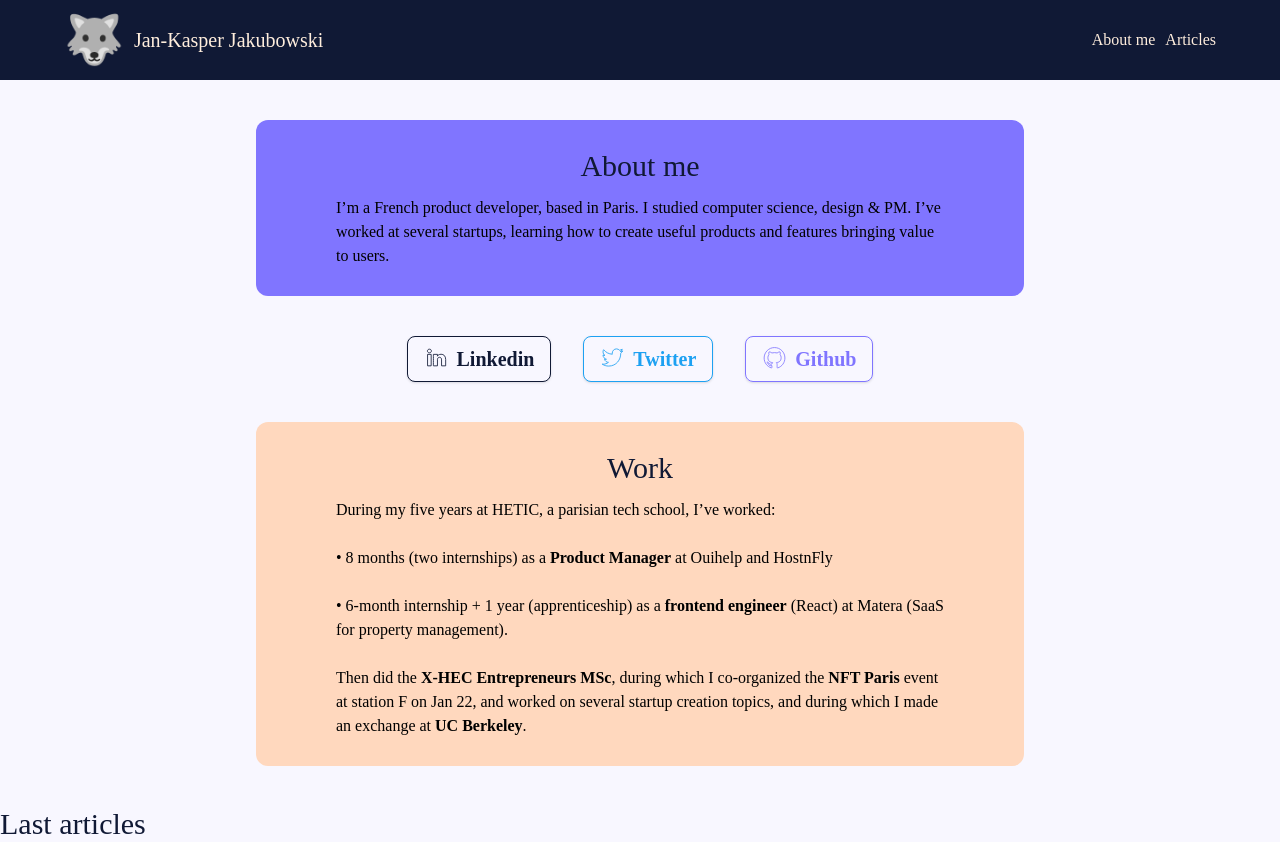
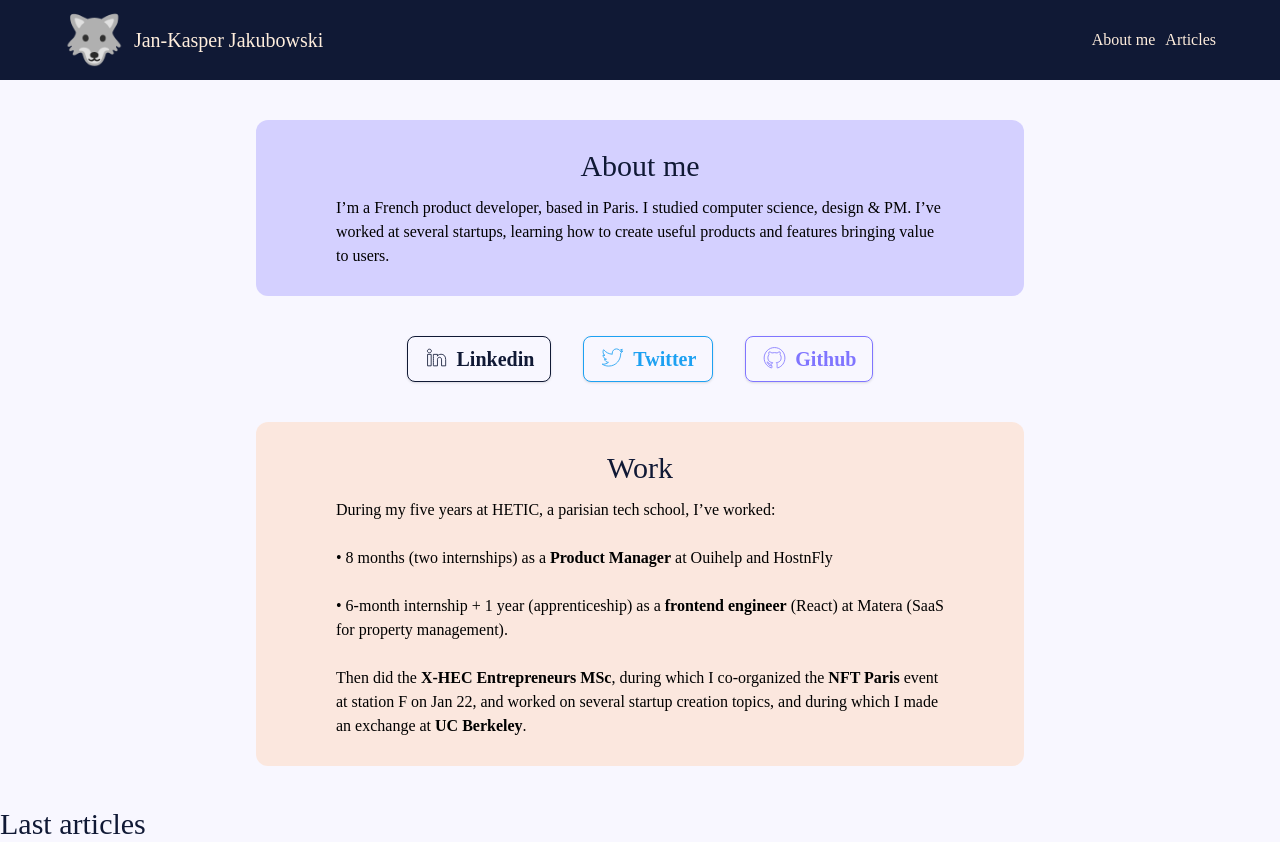
Before and after one commit to jkjakubowski/blog, a Gatsby site: page / in a window 1280 px wide. Built offline with nearby package versions, Linux system fonts and the light colour scheme; Gatsby itself is replaced by a stand-in of ours.

Commit message:
fixed opacity issue, made navbar fixed

```diff
--- a/src/components/atoms/template/layout.tsx
+++ b/src/components/atoms/template/layout.tsx
@@ -14,6 +14,7 @@
     <I18nextProvider i18n={i18n}>
       <>
         <Navbar />
+        <div className="h-20" />
         {children}
       </>
     </I18nextProvider>
--- a/src/components/molecules/DescriptionCard.tsx
+++ b/src/components/molecules/DescriptionCard.tsx
@@ -7,7 +7,7 @@
   title: string;
   description: string;
   color: string;
-  opacity: string;
+  opacity?: string;
   children?: React.ReactNode;
 };
 
@@ -15,13 +15,10 @@
   title,
   description,
   color,
-  opacity,
   children,
 }) => {
   return (
-    <div
-      className={`bg-opacity-${opacity}  ${color}  rounded-xl py-7 px-20 max-w-3xl`}
-    >
+    <div className={`${color} rounded-xl py-7 px-20 max-w-3xl`}>
       <div className="flex justify-center 	">
         <Title>{title}</Title>
       </div>
--- a/src/components/molecules/navbar/Navbar.tsx
+++ b/src/components/molecules/navbar/Navbar.tsx
@@ -5,7 +5,7 @@
 const Navbar = () => {
   const { t } = useTranslation();
   return (
-    <div className="bg-dark_blue text-cream flex justify-between px-16 h-20	items-center	">
+    <div className="fixed inset-0 bg-dark_blue text-cream flex justify-between px-16 h-20	items-center	">
       <div className="flex items-center">
         <p className="text-5xl mr-2.5">{t("navbar.logo")}</p>
         <p className="text-xl font-title">{t("navbar.title")}</p>
--- a/src/pages/_home/about/AboutSection.tsx
+++ b/src/pages/_home/about/AboutSection.tsx
@@ -13,8 +13,7 @@
         <DescriptionCard
           title={`${t("index.about.title")}`}
           description={`${t("index.about.description")}`}
-          color="bg-purple"
-          opacity="20"
+          color="bg-purple/30"
         />
         <Socials />
       </div>
--- a/src/pages/_home/work/WorkSection.tsx
+++ b/src/pages/_home/work/WorkSection.tsx
@@ -12,8 +12,7 @@
         <DescriptionCard
           title={`${t("index.work.title")}`}
           description={`${t("index.work.description")}`}
-          color="bg-orange"
-          opacity="40"
+          color="bg-orange/50"
         />
       </div>
     </Container>
--- /dev/null
+++ b/src/pages/music.tsx
@@ -0,0 +1,17 @@
+import * as React from "react";
+import type { HeadFC, PageProps } from "gatsby";
+
+import { Layout } from "components/atoms/template/layout";
+import Title from "components/atoms/typography/Title";
+
+const IndexPage: React.FC<PageProps> = () => {
+  return (
+    <Layout>
+      <Title>Romain</Title>
+    </Layout>
+  );
+};
+
+export default IndexPage;
+
+export const Head: HeadFC = () => <title>Articles</title>;
```
